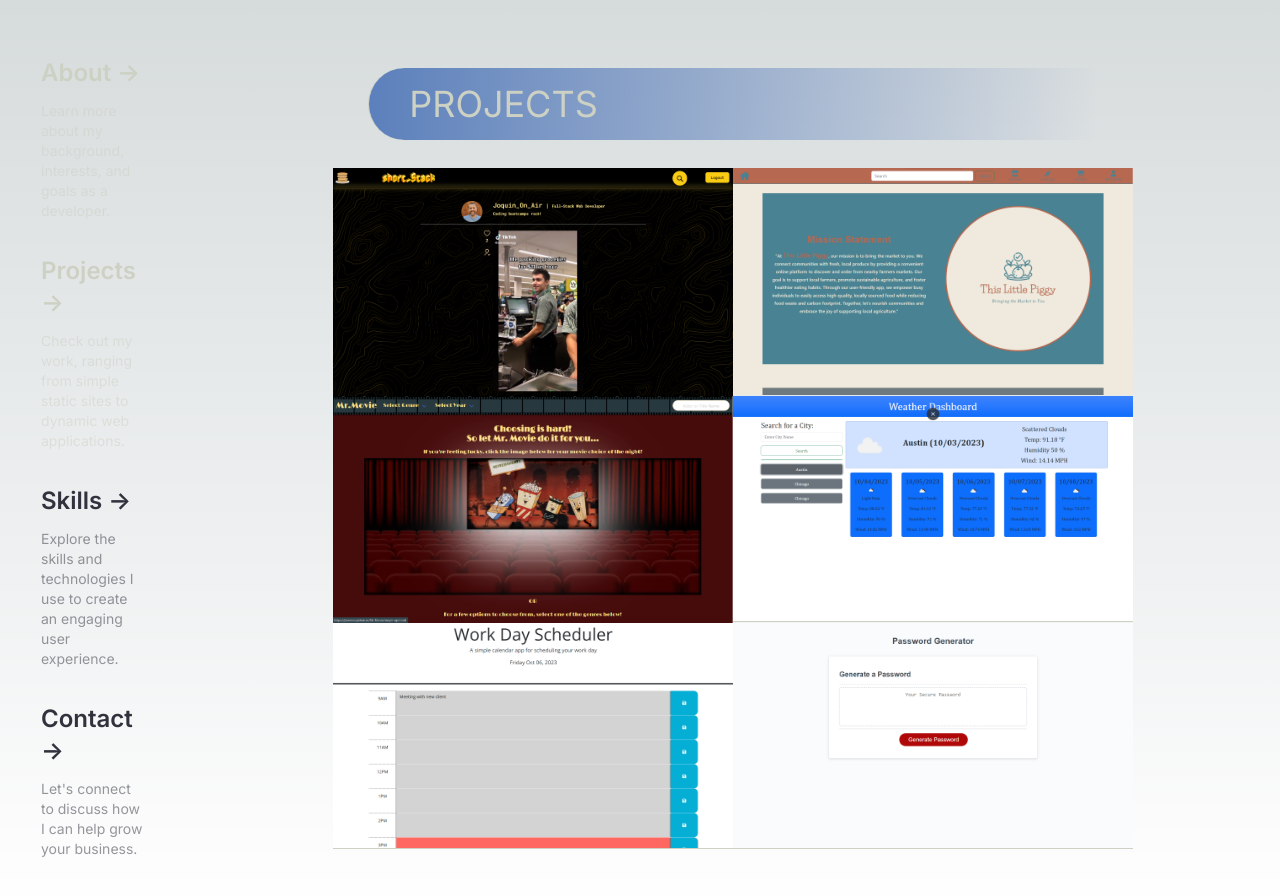
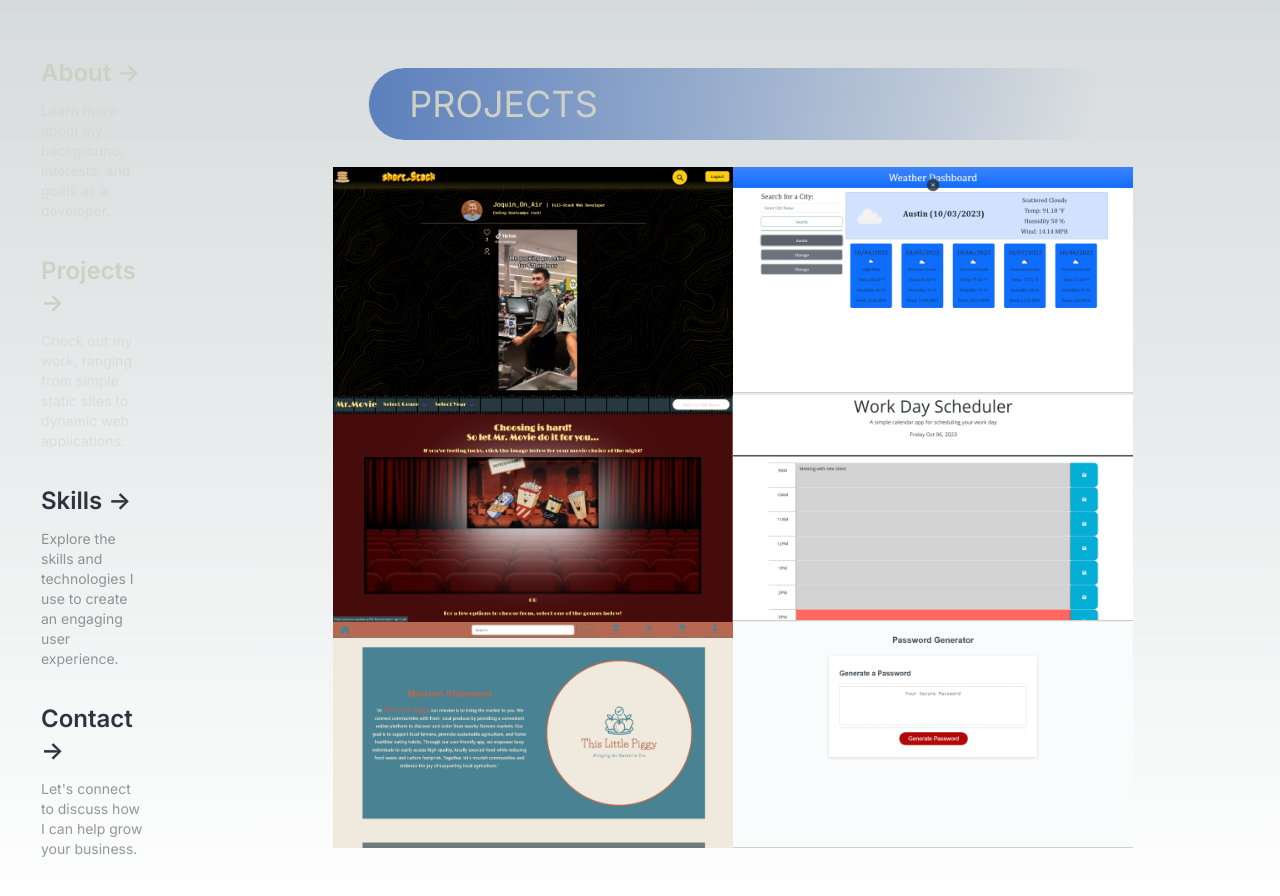
Before and after one commit to Jstanion/Portfolio, a Next.js app: page /projects in a window 1280 px wide. Shown: the top 896 px of the page. Built offline with nearby package versions, Linux system fonts and the light colour scheme.

Commit message:
added skills section with icons

```diff
--- a/app/projects/page.js
+++ b/app/projects/page.js
@@ -57,18 +57,18 @@ export default function Project() {
               alt="Short Stack Videos app thumbnail"
             />
           </section>
-          <section id="littlePiggy" className="text-blue">
+          <section id="weatherDashboard" className="text-blue">
             <div className={Styles.icons}>
               <a
                 className="hover:text-yellow"
-                href="https://this-little-piggy-a60cf3e8f6ed.herokuapp.com/"
+                href="https://jstanion.github.io/weather-dashboard/"
               >
                 <FaDesktop className="text-5xl ml-2" />
                 <p>Website</p>
               </a>
               <a
                 className="hover:text-yellow"
-                href="https://github.com/Jstanion/This-Little-Piggy"
+                href="https://github.com/Jstanion/weather-dashboard"
               >
                 <FaGithub className="text-5xl ml-1" />
                 <p>GitHub</p>
@@ -76,10 +76,10 @@ export default function Project() {
             </div>
             <Image
               className={Styles.img}
-              src="/thisLittlePiggy.png"
+              src="/weatherForecast.png"
               width={400}
               height={200}
-              alt="This Little Piggy app thumbnail"
+              alt="Weather Forecast app thumbnail"
             />
           </section>
           <section id="mrMovie" className="text-blue">
@@ -107,31 +107,6 @@ export default function Project() {
               alt="Mr Movie app thumbnail"
             />
           </section>
-          <section id="weatherDashboard" className="text-blue">
-            <div className={Styles.icons}>
-              <a
-                className="hover:text-yellow"
-                href="https://jstanion.github.io/weather-dashboard/"
-              >
-                <FaDesktop className="text-5xl ml-2" />
-                <p>Website</p>
-              </a>
-              <a
-                className="hover:text-yellow"
-                href="https://github.com/Jstanion/weather-dashboard"
-              >
-                <FaGithub className="text-5xl ml-1" />
-                <p>GitHub</p>
-              </a>
-            </div>
-            <Image
-              className={Styles.img}
-              src="/weatherForecast.png"
-              width={400}
-              height={200}
-              alt="Weather Forecast app thumbnail"
-            />
-          </section>
           <section id="taskScheduler" className="text-blue">
             <div className={Styles.icons}>
               <a
@@ -155,6 +130,31 @@ export default function Project() {
               width={400}
               height={200}
               alt="Task Scheduler app thumbnail"
+            />
+          </section>
+          <section id="littlePiggy" className="text-blue">
+            <div className={Styles.icons}>
+              <a
+                className="hover:text-yellow"
+                href="https://this-little-piggy-a60cf3e8f6ed.herokuapp.com/"
+              >
+                <FaDesktop className="text-5xl ml-2" />
+                <p>Website</p>
+              </a>
+              <a
+                className="hover:text-yellow"
+                href="https://github.com/Jstanion/This-Little-Piggy"
+              >
+                <FaGithub className="text-5xl ml-1" />
+                <p>GitHub</p>
+              </a>
+            </div>
+            <Image
+              className={Styles.img}
+              src="/thisLittlePiggy.png"
+              width={400}
+              height={200}
+              alt="This Little Piggy app thumbnail"
             />
           </section>
           <section id="passwordGenerator" className="text-blue">
--- a/app/skills/page.js
+++ b/app/skills/page.js
@@ -1,9 +1,19 @@
+import { TbBrandJavascript } from "react-icons/tb";
+
 export default function Project() {
   return (
-    <div className="flex flex-col items-center w-full">
-      <h1 className="border-l rounded-l-full border-ltGray bg-gradient-to-r from-blue text-4xl text-ltGray py-4 w-2/3">
-        <span className="pl-10">SKILLS</span>
-      </h1>
+    <div className="flex flex-col items-center justify-evenly w-full">
+      <div className="flex flex-col items-center w-full">
+        <h1 className="border-l-4 rounded-l-full border-ltGray bg-gradient-to-r from-blue text-4xl text-ltGray py-4 w-2/3">
+          <span className="pl-10">SKILLS</span>
+        </h1>
+      </div>
+      <div className="flex flex-wrap justify-center bg-gradient-to-r from-blue border-l-8 border-yellow rounded-l-full h-2/3 w-full">
+        <div>
+          <TbBrandJavascript className="text-yellow text-8xl" />
+          <p>JavaScript</p>
+        </div>
+      </div>
     </div>
   );
 }
```
Also changed, not shown: public/thisLittlePiggy.png.
